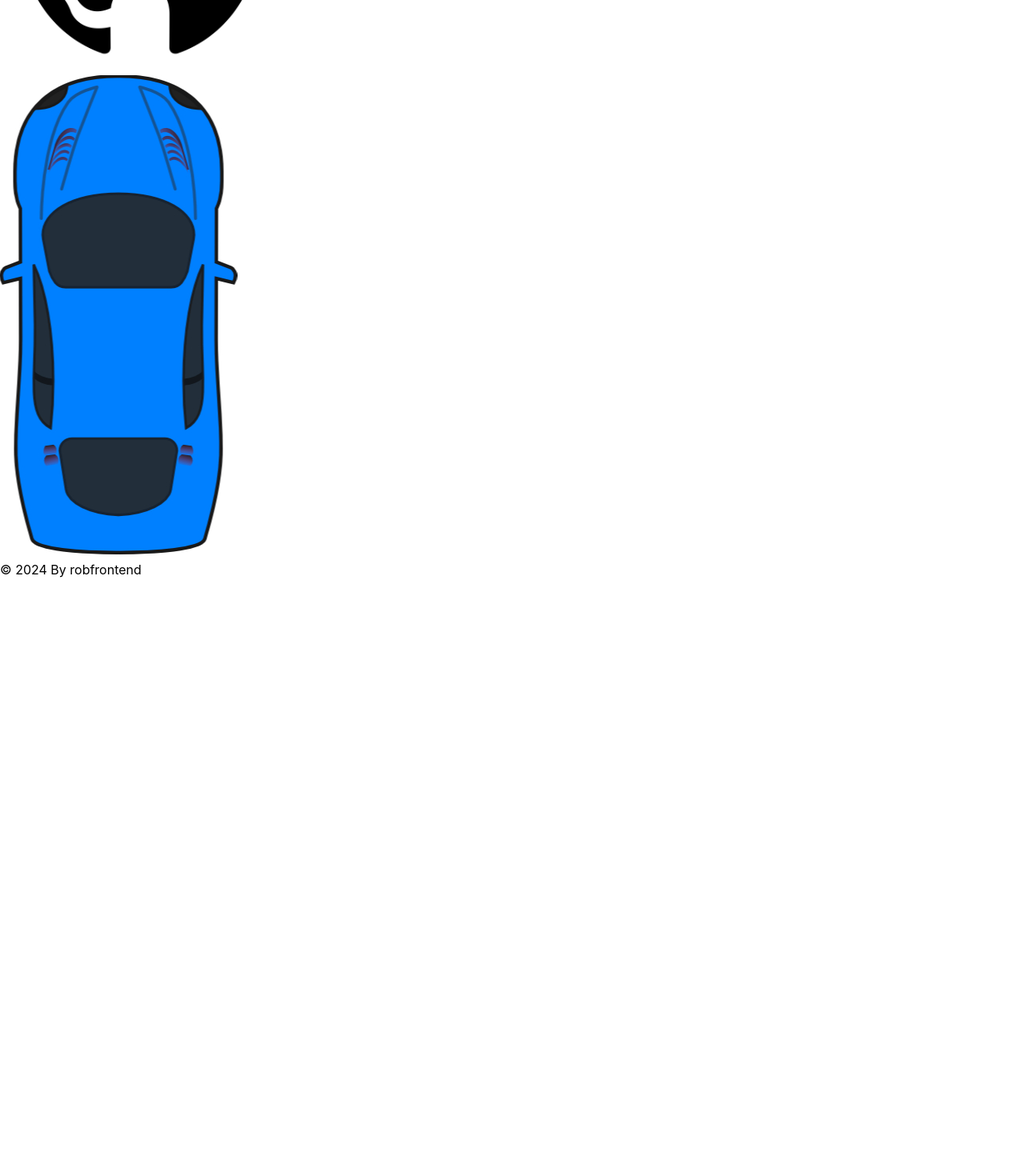
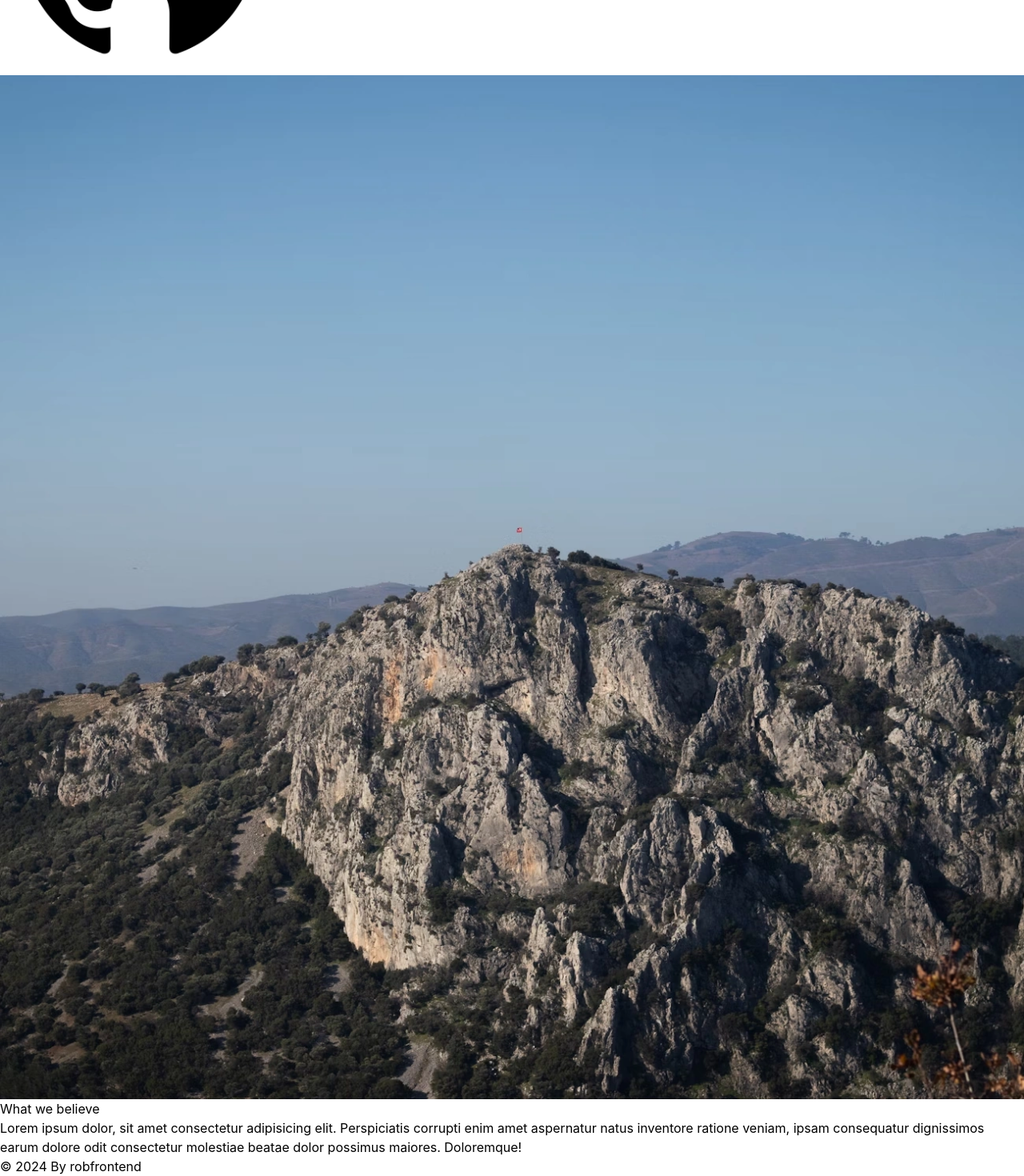
Before and after one commit to RobFrontend/nature-project, a React (Vite) app: page /about in a window 1280 px wide. Shown: the part 1124-2594 px from the top of the page at 80% size. Before the commit the page ends 1848 px from the top, so only its background shows below. Built offline with nearby package versions, Linux system fonts and the light colour scheme.

Commit message:
Add files via upload

```diff
--- a/src/pages/about.jsx
+++ b/src/pages/about.jsx
@@ -1,65 +1,34 @@
-import React, { useState } from "react";
+import React from "react";
 import Hero from "../components/hero";
 import Features from "../components/features";
 
 export default function About() {
-  const [toTop, setToTop] = useState(0);
-  const [toLeft, setToLeft] = useState(600);
-  const [isRotate, setIsRotate] = useState(0);
-
-  const key = (e) => {
-    e.preventDefault();
-    console.log(e.key);
-    if (e.key === "w") {
-      setToTop((t) => t + 10);
-      setIsRotate(0);
-    }
-    if (e.key === "s") {
-      setToTop((t) => t - 10);
-      setIsRotate(180);
-    }
-    if (e.key === "d") {
-      setToLeft((l) => l + 10);
-      setIsRotate(90);
-    }
-    if (e.key === "a") {
-      setToLeft((l) => l - 10);
-      setIsRotate(-90);
-    }
-    if (e.key === "q") {
-      setToTop((t) => t + 10);
-      setToLeft((l) => l - 10);
-      setIsRotate(-45);
-    }
-    if (e.key === "e") {
-      setToTop((t) => t + 10);
-      setToLeft((l) => l + 10);
-      setIsRotate(45);
-    }
-    console.log(toTop);
-    console.log(rotate);
-  };
-  let isTop = `${toTop}`;
-  let isLeft = `${toLeft}`;
-  let rotate = `${isRotate}`;
-
   return (
     <>
       <div className="overflow-hidden relative">
         <Hero>About</Hero>
       </div>
       <Features />
-      <button onKeyDown={key} className="min-h-screen relative">
-        <img
-          src="car.jpg"
-          className={`max-w-[48px] absolute transition-transform duration-200  ease-in-out `}
-          style={{
-            bottom: `${isTop}px`,
-            left: `${isLeft}px`,
-            transform: `rotate(${rotate}deg)`,
-          }}
-        />
-      </button>
+      <div className="bg-gradient-to-br from-slate-100 to-slate-300">
+        <div className="grid grid-cols-2 content-center justify-center justify-items-center items-center max-[920px]:grid-cols-1 ">
+          <div className="overflow-hidden">
+            <img
+              src="about.webp"
+              alt="about"
+              className="hover:scale-105 transition-all duration-1000"
+            />
+          </div>
+          <div className="px-12  grid w-[60%] gap-3 max-[1220px]:w-[80%] max-[920px]:row-start-1 max-[920px]:py-12 max-[920px]:w-[60%] max-sm:w-[80%] max-[475px]:w-[100%]">
+            <h2 className="text-4xl text-center">What we believe</h2>
+            <p className="text-justify">
+              Lorem ipsum dolor, sit amet consectetur adipisicing elit.
+              Perspiciatis corrupti enim amet aspernatur natus inventore ratione
+              veniam, ipsam consequatur dignissimos earum dolore odit
+              consectetur molestiae beatae dolor possimus maiores. Doloremque!
+            </p>
+          </div>
+        </div>
+      </div>
     </>
   );
 }
```
Also changed, not shown: public/Hero.webp, 4 other files (tests, documents, lock files or other folders).
